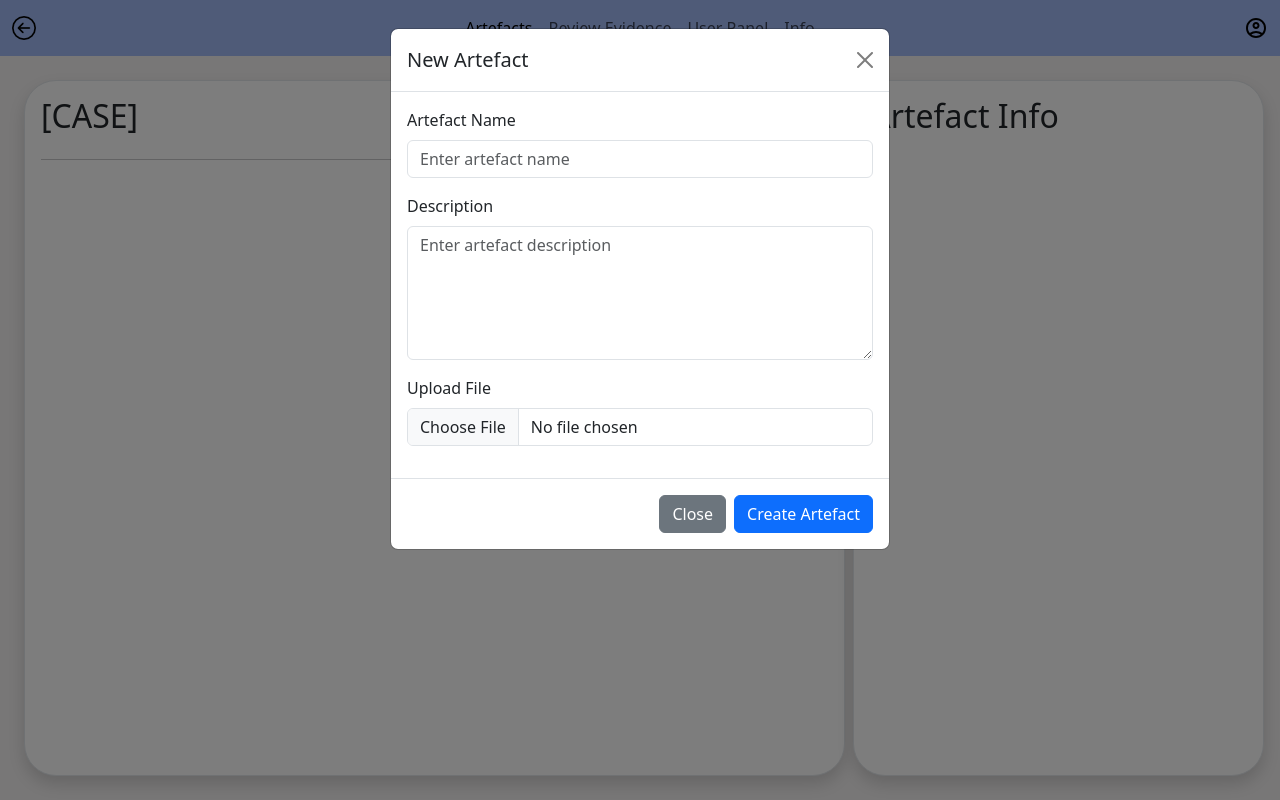
After one commit to AleronFrancois/CoCsystem, a PHP site: page /artefacts.php in a window 1280 px wide, after a click that opens the changed part. The commit adds this page. Run offline with PHP 8.4, Linux system fonts and the light colour scheme.

Commit message:
Added:  Case & Artefact Creation
I added the ability to add cases and artefacts with icons and a backbutton.

```diff
--- /dev/null
+++ b/artefacts.php
@@ -0,0 +1,168 @@
+<html>
+    <head>
+        <meta charset="UTF-8">
+        <title>Artefacts</title>
+        <link rel="stylesheet" href="styles/bootstrap.min.css">
+        <link rel="stylesheet" href="styles/styles.css">
+        <script src="scripts/bootstrap.bundle.min.js" defer></script>
+    </head>
+
+    <!--         Handles Uploading Evidence Artefact
+        Author.: Aleron Francois (691807) & ...
+        Date...: 1/10/2025 - x/x/2025
+        NOTE...: Does not yet upload evidence artefacts to the database (Only creates artefacts client-side)
+        TODO...: 1. Connect to database and upload/store evidence artefacts.
+                 2. Confirm artefact creation.
+                 3. Log successful artefact upload.
+                 4. Load case name instead of [CASE].
+    -->
+    <script defer>
+        document.addEventListener("DOMContentLoaded", () => {
+            // Back button loads the previous page
+            const backButton = document.getElementById("backButton");
+            backButton.addEventListener("click", () => {
+                history.back();
+            });
+
+            // Gets the reference to the necessary elements
+            const createButton = document.getElementById("createArtefactButton");
+            const artefactNameInput = document.getElementById("artefactName");
+            const artefactDescriptionInput = document.getElementById("artefactDescription");
+            const artefactList = document.querySelector("ol.list-group");
+
+            // Handles the artefact creation on button click
+            createButton.addEventListener("click", () => {
+                const artefactName = artefactNameInput.value.trim();
+
+                // Checks if artefact name is not empty and creates the artefact
+                if (artefactName !== "") {
+                    const list = document.createElement("li");
+                    list.className = "list-group-item d-flex align-items-center";
+
+                    // Icon details
+                    const img = document.createElement("img");
+                    img.src = "images/evidence.png";
+                    img.alt = "Evidence Artefact";
+                    img.className = "me-2";
+                    img.style.width = "24px";
+                    img.style.height = "24px";
+
+                    // Adds a artefact icon, name and datetime to the evidence list
+                    const span = document.createElement("span");
+                    span.textContent = artefactName;
+                    const timeSpan = document.createElement("small");
+                    timeSpan.textContent = new Date().toLocaleString();
+                    timeSpan.className = "text-muted ms-auto";
+                    list.appendChild(img);
+                    list.appendChild(span);
+                    list.appendChild(timeSpan)
+                    list.dataset.description = artefactDescriptionInput.value.trim();
+                    artefactList.appendChild(list);
+
+                    // Store artefact description and display artefact info on click
+                    list.dataset.description = artefactDescriptionInput.value.trim();
+                    list.addEventListener("click", () => {
+                        const infoPanel = document.querySelector(".col-4 div div");
+                        infoPanel.innerHTML = `
+                            <p><strong>Name:</strong> ${artefactName}</p>
+                            <p><strong>Description:</strong> ${list.dataset.description}</p>
+                            <p><strong>Created:</strong> ${timeSpan.textContent}</p>
+                        `;
+                    });
+
+                    // Clear text fields and close popup
+                    artefactNameInput.value = "";
+                    artefactDescriptionInput.value = "";
+                    const modal = bootstrap.Modal.getInstance(document.getElementById("addArtefactModal"));
+                    modal.hide();
+                }
+            });
+        });
+    </script>
+
+    <!-- Navigation menu -->
+    <body class="background d-flex flex-column vh-100">
+        <nav class="navbar navbar-expand-sm accent ">
+            <div class="container-fluid ">
+                <img src="images/back_icon.png" class="back-icon" role="button" id="backButton">
+                <ul class="navbar-nav">
+                    <li class="nav-item">
+                        <a class="nav-link active">Artefacts</a>
+                    </li>
+                    <li class="nav-item">
+                        <a class="nav-link">Review Evidence</a>
+                    </li>
+                    <li class="nav-item">
+                        <a class="nav-link">User Panel</a>
+                    </li>
+                    <li class="nav-item">
+                        <a class="nav-link">Info</a>
+                    </li>
+                </ul>
+                <img src="images/account_icon.svg">
+            </div>
+        </nav>
+
+        <!-- Artefacts and Info Box -->
+        <div class="d-flex flex-grow-1 p-4 overflow-hidden">
+            <div class="col-8 d-flex flex-column me-2">
+                <div class="p-3 border foreground shadow rounded-5 d-flex flex-column h-100">
+                    <div class="justify-content-between d-flex">
+                        <h2>[CASE]</h2>
+                        <img src="images/add_icon.svg" role="button" data-bs-toggle="modal" data-bs-target="#addArtefactModal">
+                    </div>
+                    <hr>
+                    <!-- list of Artefacts -->
+                    <ol class="list-group flex-grow-1 overflow-auto mb-0"></ol>
+                </div>
+            </div>
+            <div class="col-4 d-flex flex-column">
+                <div class="p-3 border foreground shadow rounded-5 h-100 overflow-auto">
+                    <!-- Artefact info -->
+                    <h2>Artefact Info</h2>
+                    <div>
+
+                    </div>
+                </div>
+            </div>
+        </div>
+
+        <!-- Add Artefact Modal -->
+        <div class="modal fade" id="addArtefactModal" tabindex="-1">
+            <div class="modal-dialog">
+                <div class="modal-content">
+                    <div class="modal-header">
+                        <h1 class="modal-title fs-5">New Artefact</h1>
+                        <button type="button" class="btn-close" data-bs-dismiss="modal" aria-label="Close"></button>
+                    </div>
+
+                    <div class="modal-body">
+                        <!-- Artefact Name -->
+                        <div class="mb-3">
+                            <label for="artefactName" class="form-label">Artefact Name</label>
+                            <input type="text" class="form-control" id="artefactName" placeholder="Enter artefact name">
+                        </div>
+
+                        <!-- Artefact Description -->
+                        <div class="mb-3">
+                            <label for="artefactDescription" class="form-label">Description</label>
+                            <textarea class="form-control" id="artefactDescription" rows="5" placeholder="Enter artefact description"></textarea>
+                        </div>
+
+                        <!-- File Upload -->
+                        <div class="mb-3">
+                            <label for="artefactFile" class="form-label">Upload File</label>
+                            <input type="file" class="form-control" id="artefactFile">
+                        </div>
+                    </div>
+
+                    <!-- Create artefact -->
+                    <div class="modal-footer">
+                        <button type="button" class="btn btn-secondary" data-bs-dismiss="modal">Close</button>
+                        <button type="button" class="btn btn-primary" id="createArtefactButton">Create Artefact</button>
+                    </div>
+                </div>
+            </div>
+        </div>
+    </body>
+</html>
--- a/styles/styles.css
+++ b/styles/styles.css
@@ -21,3 +21,17 @@
 .accent {
     background-color: var(--accent-colour);
 }
+
+.list-group-item {
+    cursor: pointer;
+}
+
+.navbar-nav {
+    margin: 0 auto;
+    display: flex;
+}
+
+.navbar-nav .nav-link {
+    display: flex;
+    align-items: center;
+}
```
Also changed, not shown: case.php (deleted, +0 -53 lines), cases.php (+98 -11 lines), newuser.php (+6 -6 lines), images/back_icon.png (added).
